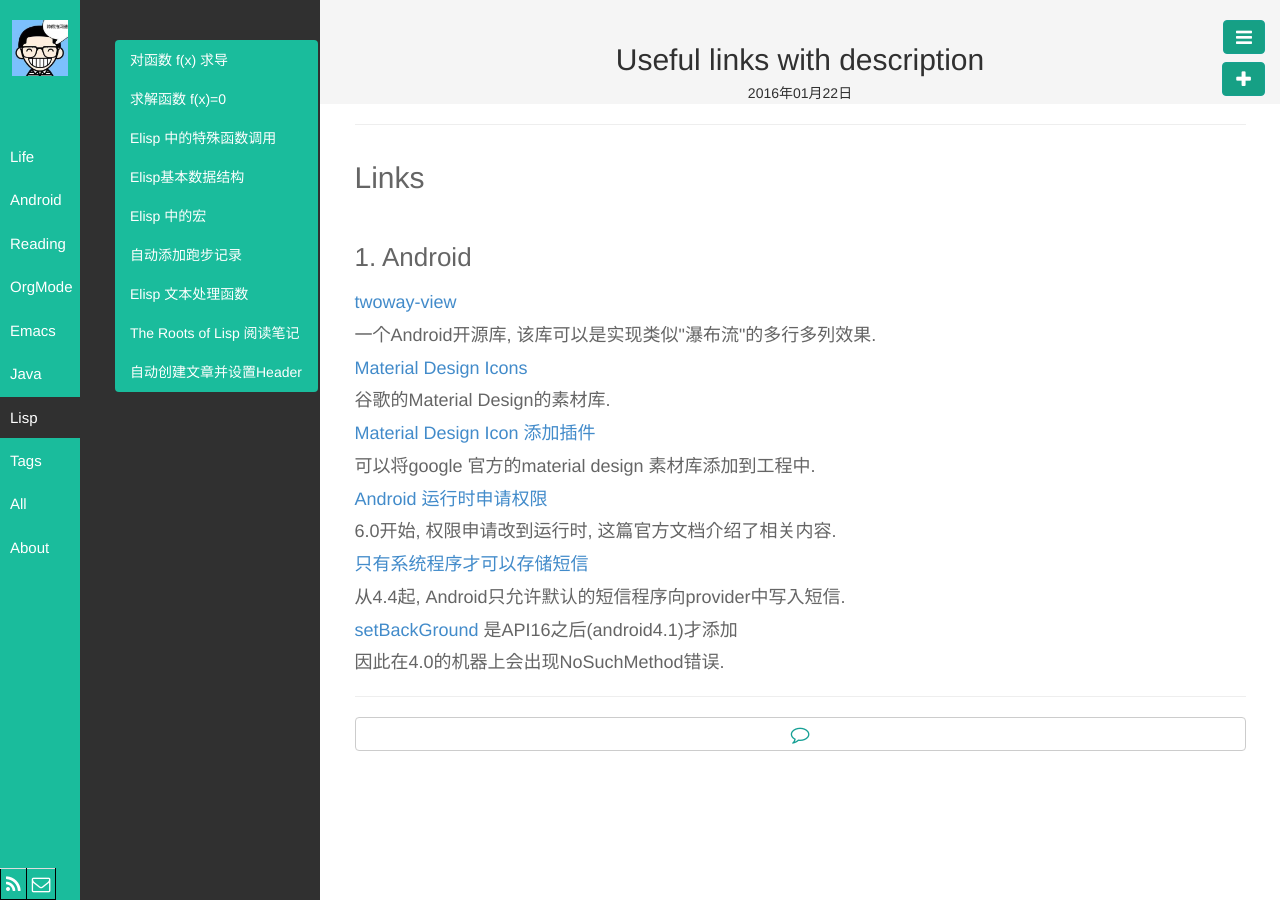
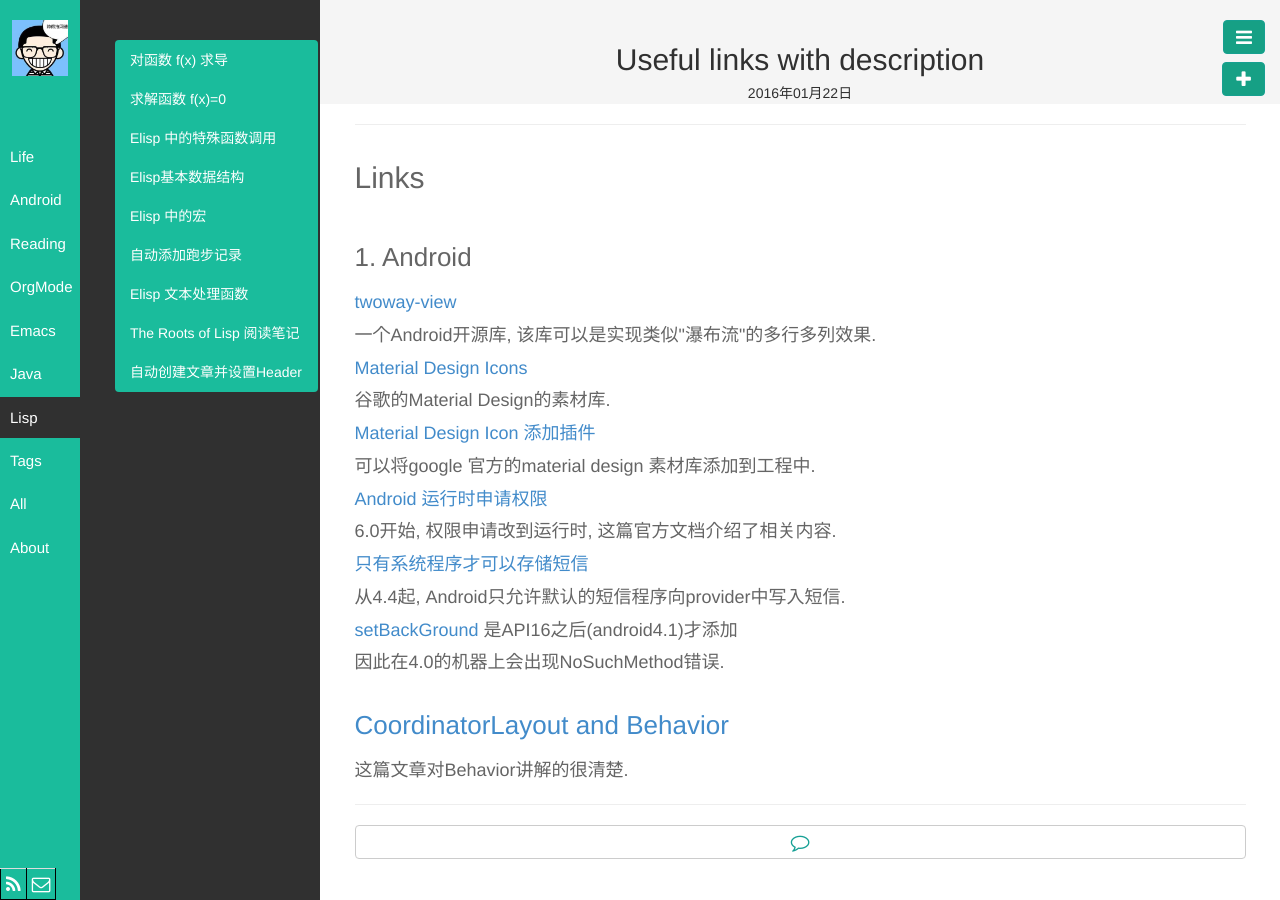
Before and after one commit to byrlx/byrlx.github.io, a Jekyll site: the page built from _posts/Other/2016-01-22-bookmarks.html, in a window 1280 px wide. Built offline with Jekyll 4.4.1, drawn with Linux system fonts in a browser that asks for light colours.

Commit message:
update blog

```diff
--- a/_posts/Other/2015-01-19-Running-Record.html
+++ b/_posts/Other/2015-01-19-Running-Record.html
@@ -26,6 +26,12 @@ description: [Run! Run! Run!]
 </tr>
 </thead>
 <tbody>
+<tr>
+<td class="org-right">03-10</td>
+<td class="org-right">6.0</td>
+<td class="org-left">首体</td>
+</tr>
+
 <tr>
 <td class="org-right">02-24</td>
 <td class="org-right">2.5</td>
--- a/_posts/Other/2016-01-22-bookmarks.html
+++ b/_posts/Other/2016-01-22-bookmarks.html
@@ -3,9 +3,9 @@ layout: post
 title: Useful links with description
 Category: [Life]
 ---
-<div id="outline-container-orgheadline8" class="outline-2">
-<h2 id="orgheadline8">Links</h2>
-<div class="outline-text-2" id="text-orgheadline8">
+<div id="outline-container-orgheadline9" class="outline-2">
+<h2 id="orgheadline9">Links</h2>
+<div class="outline-text-2" id="text-orgheadline9">
 </div><div id="outline-container-orgheadline7" class="outline-3">
 <h3 id="orgheadline7">1. Android</h3>
 <div class="outline-text-3" id="text-orgheadline7">
@@ -58,4 +58,12 @@ Category: [Life]
 </div>
 </div>
 </div>
+<div id="outline-container-orgheadline8" class="outline-3">
+<h3 id="orgheadline8"><a href="https://medium.com/google-developers/intercepting-everything-with-coordinatorlayout-behaviors-8c6adc140c26#.q3rhfxmvn">CoordinatorLayout and Behavior</a></h3>
+<div class="outline-text-3" id="text-orgheadline8">
+<p>
+这篇文章对Behavior讲解的很清楚.
+</p>
 </div>
+</div>
+</div>
--- a/org/Other/2015-01-19-Running-Record.org
+++ b/org/Other/2015-01-19-Running-Record.org
@@ -16,6 +16,7 @@ description: [Run! Run! Run!]
 * 2016
 |  日期 | 距离(KM) | 地点       |
 |-------+----------+------------|
+| 03-10 |      6.0 | 首体       |
 | 02-24 |      2.5 | 首体       |
 | 02-18 |      3.0 | 首体健身房 |
 | 02.15 |      7.0 | 首体       |
--- a/org/Other/2016-01-22-bookmarks.org
+++ b/org/Other/2016-01-22-bookmarks.org
@@ -26,3 +26,5 @@ Category: [Life]
     从4.4起, Android只允许默认的短信程序向provider中写入短信.
 *** [[http://stackoverflow.com/questions/20542456/view-setbackground-throws-nosuchmethoderror][setBackGround]] 是API16之后(android4.1)才添加
     因此在4.0的机器上会出现NoSuchMethod错误.
+** [[https://medium.com/google-developers/intercepting-everything-with-coordinatorlayout-behaviors-8c6adc140c26#.q3rhfxmvn][CoordinatorLayout and Behavior]]
+这篇文章对Behavior讲解的很清楚.
```
